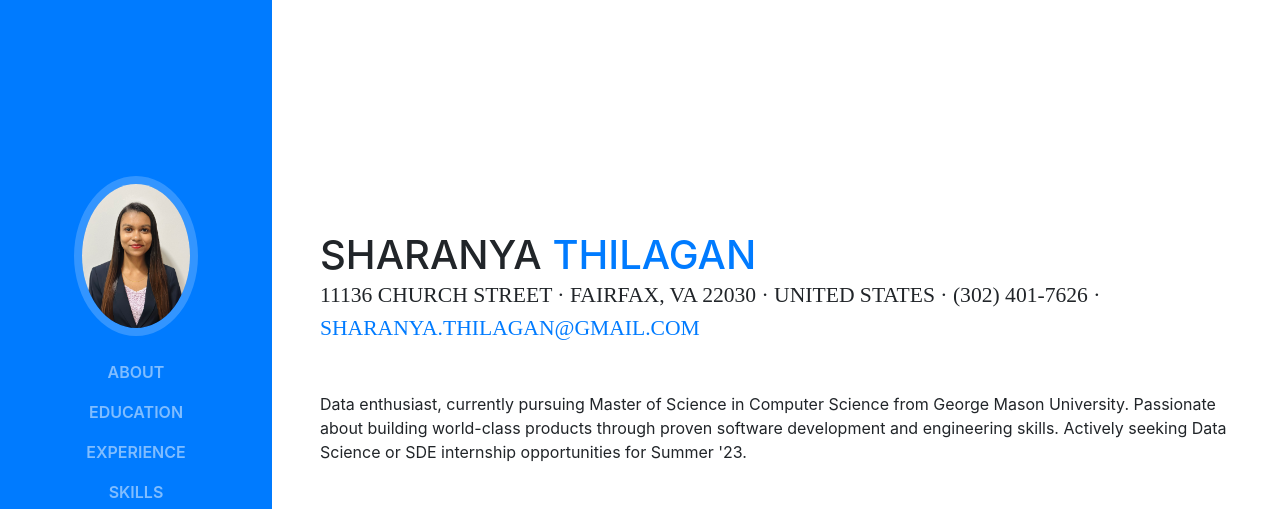
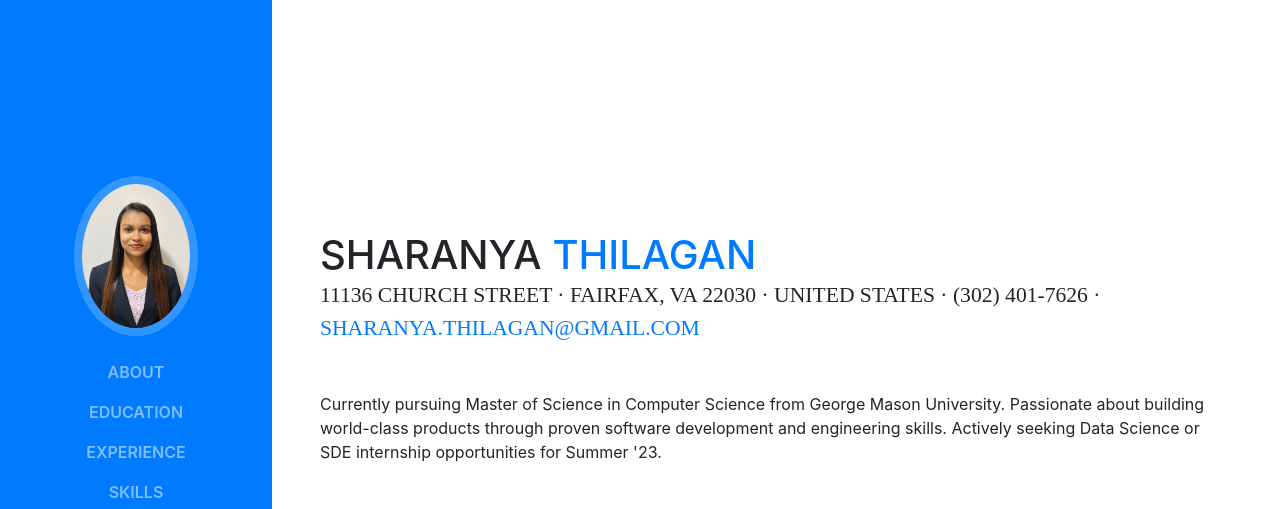
Before and after one commit to sharanya-t/sharanya-t.github.io, a website with bundled scripts: page index.html in a window 1280 px wide. Shown: the top 509 px of the page. Built offline with nearby package versions, Linux system fonts and the light colour scheme; a web font is replaced by a local one.

Commit message:
Modified description

```diff
--- a/index.html
+++ b/index.html
@@ -74,7 +74,7 @@
           <div class="subheading mb-5">11136 Church Street · Fairfax, VA 22030 · United States · (302) 401-7626 ·
             <a href="mailto:sharanya.thilagan@gmail.com">sharanya.thilagan@gmail.com</a>
           </div>
-          <p class="mb-5">Data enthusiast, currently pursuing Master of Science in Computer Science from George Mason University. Passionate about building world-class products through proven software development and engineering skills. Actively seeking Data Science or SDE internship opportunities for Summer '23.</p>
+          <p class="mb-5">Currently pursuing Master of Science in Computer Science from George Mason University. Passionate about building world-class products through proven software development and engineering skills. Actively seeking Data Science or SDE internship opportunities for Summer '23.</p>
           <ul class="list-inline list-social-icons mb-0">
             <li class="list-inline-item">
               <a href="https://www.linkedin.com/in/sharanya-thilagan-23382422b">
```
